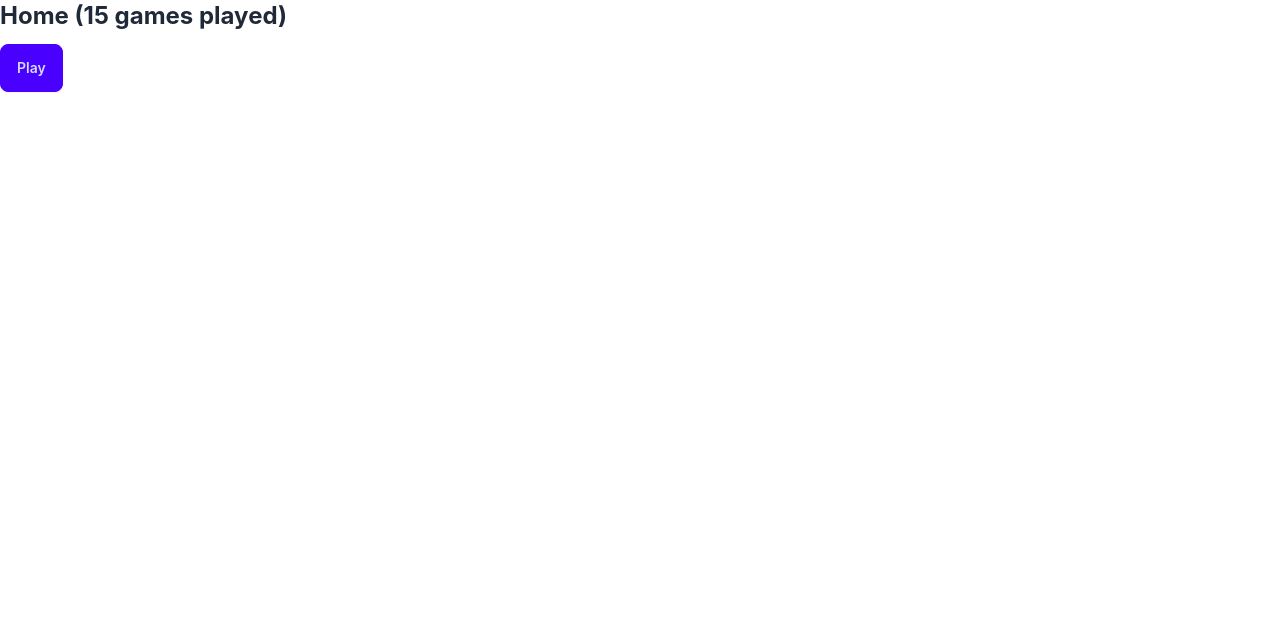
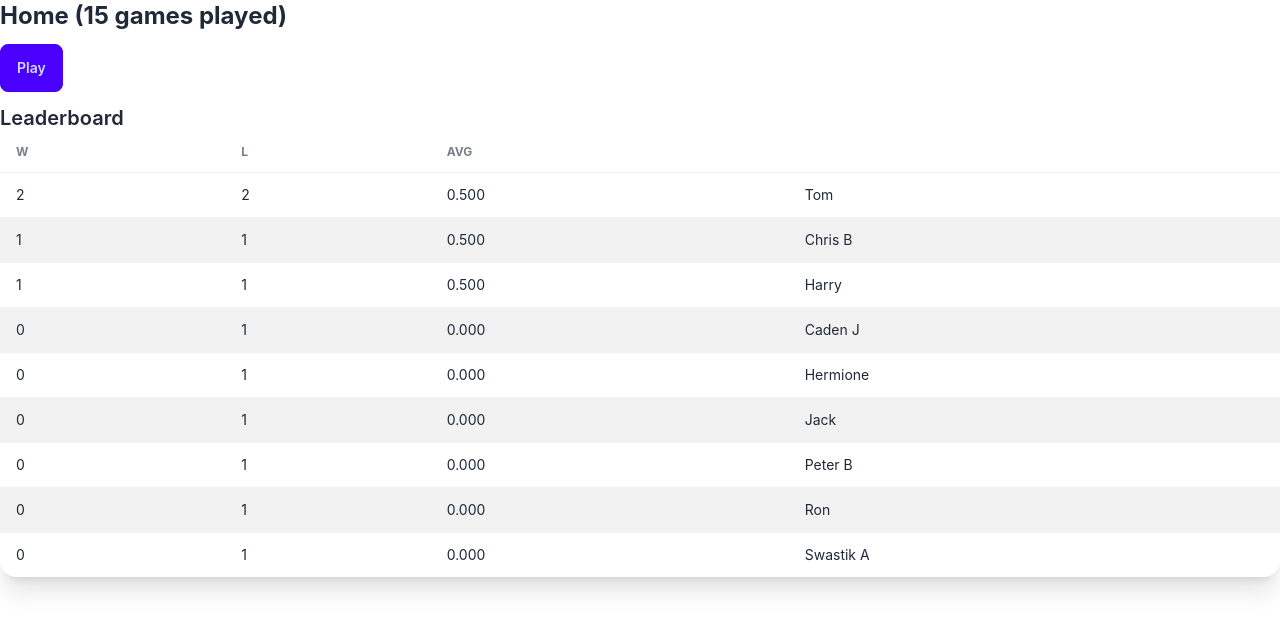
Before and after one commit to 2024-fall-afe-mowe/tca-chess, a React (Create React App) app: page /#/ in a window 1280 px wide. Shown: the top 630 px of the page. Built offline with nearby package versions, Linux system fonts and the light colour scheme.

Commit message:
Got the leaderboard working using dummy data.

```diff
--- a/src/Home.tsx
+++ b/src/Home.tsx
@@ -10,9 +10,9 @@ export const Home: React.FC<HomeProps> = ({
     leaderboardData
 }) => {
 
-console.log(leaderboardData);
 
-const nav = useNavigate();
+
+    const nav = useNavigate();
 
     return (
         <div>
@@ -27,6 +27,61 @@ const nav = useNavigate();
             >
                 Play
             </button>
+            <div
+                className="card bg-base-100 shadow-xl"
+            >
+                <h2
+                    className="card-title"
+                >
+                    Leaderboard
+                </h2>
+                {
+                    leaderboardData.length > 0
+                        ? (
+                            <table
+                            className="table table-zebra"
+                            >
+                                <thead>
+                                   <tr>
+                                <th>W</th>
+                                <th>L</th>
+                                <th>AVG</th>
+                                <th></th>
+                                    </tr>
+                                </thead>
+                                <tbody>
+                                    {
+                                        leaderboardData.map(x =>(
+                                            <tr
+                                            key={x.name}
+                                            >
+                                            <td>
+                                                {x.wins}
+                                            </td>
+                                            <td>
+                                                {x.losses}
+                                            </td>
+                                            <td>
+                                                {x.avg}
+                                            </td>
+                                            <td>
+                                                {x.name}
+                                            </td>
+                                            </tr>
+                                        ))
+                                    }
+
+                                </tbody>
+                            </table>
+                        )
+                        : (
+                            <p>
+                                Play a game to see the Leaderboard!
+                            </p>
+                        )
+
+                }
+            </div>
         </div>
     );
 };
```
